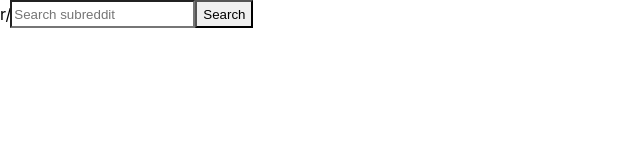
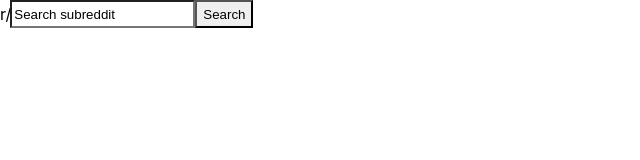
Before and after one commit to thaneesh-babu/DreddIT, a React (Create React App) app in the folder client/: page / in a window 1280 px wide. Shown: the top 160 px of the page, without its empty margins (0-640 px from the left). Built offline with nearby package versions, Linux system fonts and the light colour scheme.

Commit message:
handle input change

```diff
--- a/client/src/components/SearchBar.js
+++ b/client/src/components/SearchBar.js
@@ -1,10 +1,15 @@
 import { Input, InputGroup, InputLeftAddon, Button } from '@chakra-ui/react'
+import { useState } from 'react'
 
 const SearchBar = () => {
+	const [input, setInput] = useState('Search subreddit')
+
+	const handleInputChange = (e) => setInput(e.target.value)
+
 	return (
 		<InputGroup size='sm'>
 	    <InputLeftAddon children='r/' />
-	    <Input placeholder='Search subreddit' />
+	    <Input value={input} onChange={handleInputChange} />
 		<Button h='1.75rem' size='sm'>
           Search
         </Button>
```
